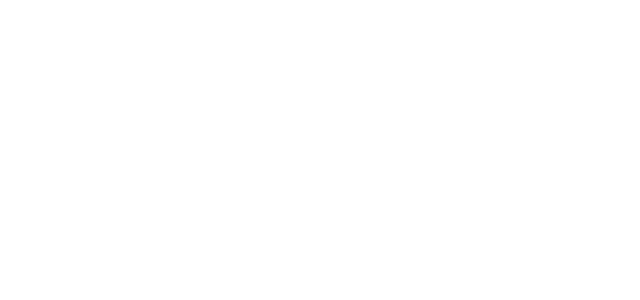
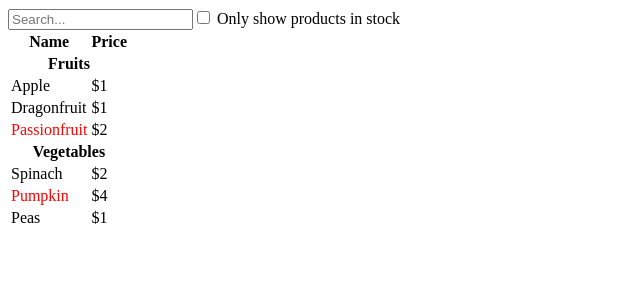
Before and after one commit to VonRiddarn/thinking-in-react-tutorial, a React (Vite) app: page / in a window 1280 px wide. Shown: the top 300 px of the page, without its empty margins (0-640 px from the left). Built offline with nearby package versions, Linux system fonts and the light colour scheme.

Commit message:
feat: refactored project to be inline with school

```diff
--- a/src/App.tsx
+++ b/src/App.tsx
@@ -1,11 +1,9 @@
 import './App.css'
+import FilterableProductTable from './components/FilterableProductTable';
+import { PRODUCTS } from './data/products';
 
 function App() {
-
-  return (
-    <>
-    </>
-  )
+	return <FilterableProductTable products={PRODUCTS} />;
 }
 
 export default App
--- /dev/null
+++ b/src/components/FilterableProductTable.tsx
@@ -0,0 +1,14 @@
+import { Product } from "../types/Product";
+import ProductTable from "./ProductTable";
+import Searchbar from "./Searchbar";
+
+const FilterableProductTable = ({products}:{products:Product[]})  => {
+	return (
+		<div>
+			<Searchbar />
+			<ProductTable products={products} />
+		</div>
+	);
+}
+
+export default FilterableProductTable;
--- /dev/null
+++ b/src/components/ProductCategoryRow.tsx
@@ -0,0 +1,11 @@
+const ProductCategoryRow = ({category}:{category:string}) => {
+	return (
+		<tr>
+			<th colSpan={2}>
+				{category}
+			</th>
+		</tr>
+	);
+}
+
+export default ProductCategoryRow;
--- /dev/null
+++ b/src/components/ProductRow.tsx
@@ -0,0 +1,17 @@
+import { Product } from "../types/Product";
+
+const ProductRow = ({product}:{product:Product}) => {
+	const name = product.stocked ? product.name :
+	<span style={{color: "red"}}>
+		{product.name}
+	</span>;
+
+	return (
+		<tr>
+			<td>{name}</td>
+			<td>{product.price}</td>
+		</tr>
+	);
+}
+
+export default ProductRow;
--- /dev/null
+++ b/src/components/ProductTable.tsx
@@ -0,0 +1,37 @@
+import { JSX } from "react";
+import { Product } from "../types/Product";
+import ProductCategoryRow from "./ProductCategoryRow";
+import ProductRow from "./ProductRow";
+
+function ProductTable({products}:{products:Product[]}) {
+	const rows:JSX.Element[] = [];
+	let lastCategory: string = "";
+
+	products.forEach((product) => {
+		if(product.category !== lastCategory) {
+			rows.push(
+				<ProductCategoryRow category={product.category} key={product.category}/>
+			);
+		}
+
+		rows.push(
+			<ProductRow product={product} key={product.name} />
+		);
+
+		lastCategory = product.category;
+	});
+
+	return (
+		<table>
+			<thead>
+				<tr>
+					<th>Name</th>
+					<th>Price</th>
+				</tr>
+			</thead>
+			<tbody>{rows}</tbody>
+		</table>
+	);
+}
+
+export default ProductTable;
--- /dev/null
+++ b/src/components/Searchbar.tsx
@@ -0,0 +1,14 @@
+const Searchbar = () => {
+	return (
+		<form>
+			<input type="text" placeholder="Search..." />
+			<label>
+				<input type="checkbox" />
+				{' '}
+				Only show products in stock
+			</label>
+		</form>
+	);
+}
+
+export default Searchbar;
--- a/src/fruitStock.ts
+++ b/src/data/products.ts
@@ -1,11 +1,4 @@
-export type Fruit = {
-	category: string;
-	price: string;
-	stocked: boolean;
-	name: string;
-}
-
-export const fruits = [
+export const PRODUCTS = [
 	{ category: "Fruits", price: "$1", stocked: true, name: "Apple" },
 	{ category: "Fruits", price: "$1", stocked: true, name: "Dragonfruit" },
 	{ category: "Fruits", price: "$2", stocked: false, name: "Passionfruit" },
--- /dev/null
+++ b/src/types/Product.ts
@@ -0,0 +1,6 @@
+export type Product = {
+	category: string;
+	price: string;
+	stocked: boolean;
+	name: string;
+}
```
